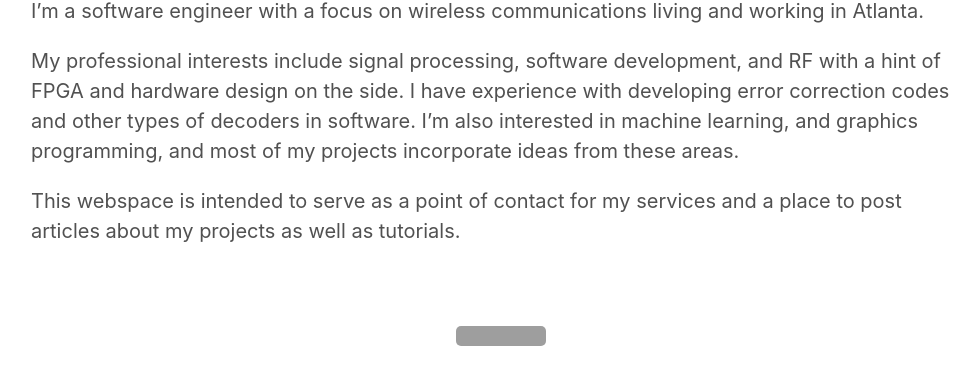
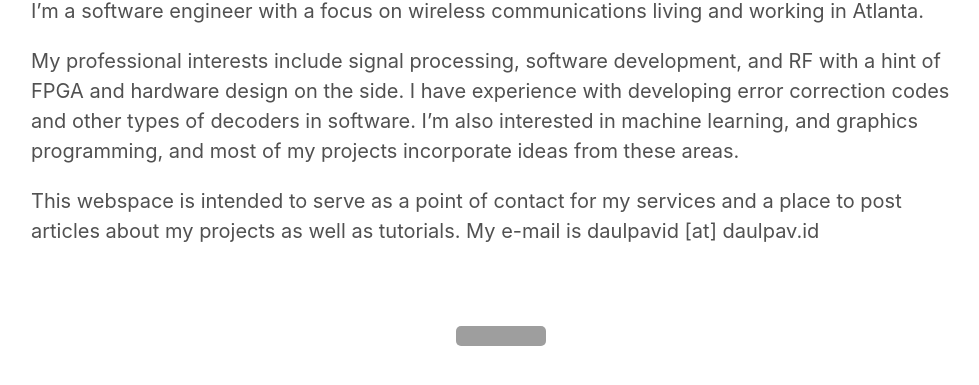
Before and after one commit to DaulPavid/ofdm.github.io, a Jekyll site: the page built from about.md, in a window 1280 px wide, cut to the strip 950-1364 px from the top of the page. Shown: the top 385 px of the strip, without its empty margins (139-1118 px from the left). Built offline with Jekyll 4.4.1, drawn with Linux system fonts in a browser that asks for light colours; grey boxes are pictures that could not be loaded.

Commit message:
Update contact info

```diff
--- a/about.md
+++ b/about.md
@@ -12,4 +12,4 @@ I'm a software engineer with a focus on wireless communications living and worki
 
 My professional interests include signal processing, software development, and RF with a hint of FPGA and hardware design on the side. I have experience with developing error correction codes and other types of decoders in software. I'm also interested in machine learning, and graphics programming, and most of my projects incorporate ideas from these areas.
 
-This webspace is intended to serve as a point of contact for my services and a place to post articles about my projects as well as tutorials.
+This webspace is intended to serve as a point of contact for my services and a place to post articles about my projects as well as tutorials. My e-mail is daulpavid [at] daulpav.id
```
